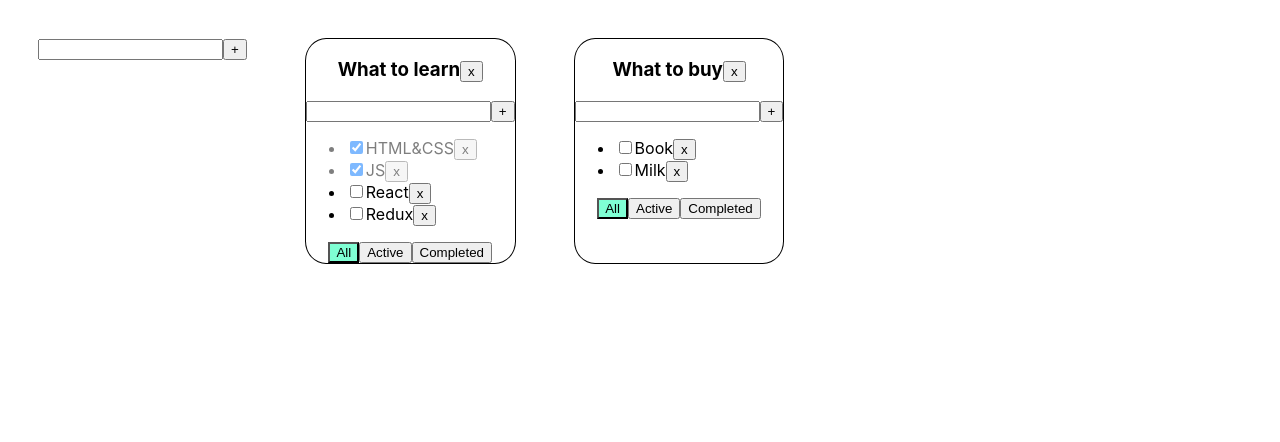
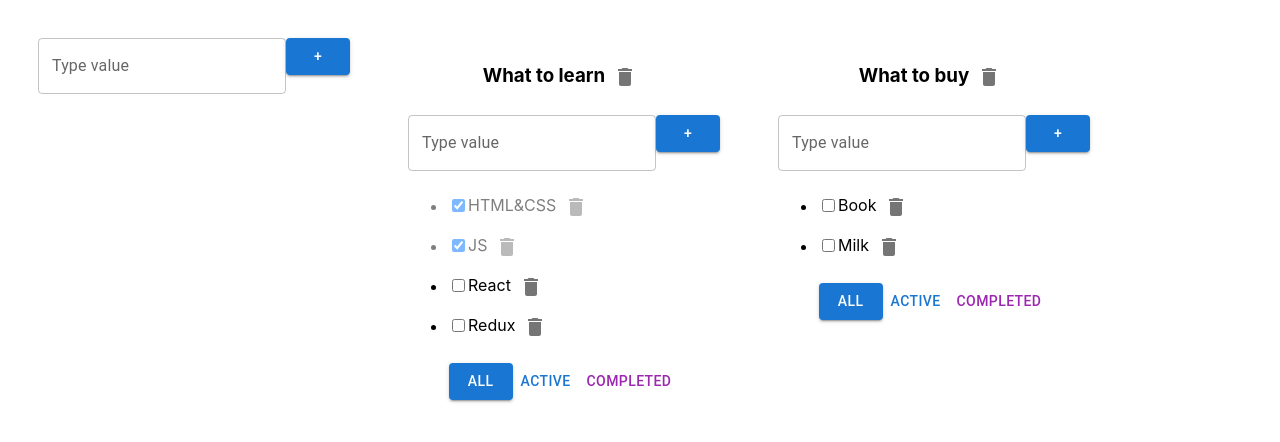
Before and after one commit to ViacheslavChistiakov/ToDoList, a React (Create React App) app: page / in a window 1280 px wide. Shown: the top 442 px of the page. Built offline with nearby package versions, Linux system fonts and the light colour scheme.

Commit message:
UI design path first

```diff
--- a/package.json
+++ b/package.json
@@ -3,6 +3,11 @@
   "version": "0.1.0",
   "private": true,
   "dependencies": {
+    "@emotion/react": "^11.11.1",
+    "@emotion/styled": "^11.11.0",
+    "@fontsource/roboto": "^5.0.8",
+    "@mui/icons-material": "^5.14.12",
+    "@mui/material": "^5.14.12",
     "@testing-library/jest-dom": "^5.16.5",
     "@testing-library/react": "^13.4.0",
     "@testing-library/user-event": "^13.5.0",
--- a/src/App.css
+++ b/src/App.css
@@ -9,11 +9,6 @@
 
 
 
-.firstSector {
-  border: solid 1px;
-  border-radius: 10%;
-  border-width: 100%;
-}
 
 .firstSector > h3 {
   text-align: center;
--- a/src/components/AddItemForm.tsx
+++ b/src/components/AddItemForm.tsx
@@ -1,3 +1,4 @@
+import { Button, TextField } from "@mui/material";
 import React, { ChangeEvent, KeyboardEvent, useState } from "react";
 
 type AddItemFormProps = {
@@ -26,13 +27,15 @@ type AddItemFormProps = {
 
   }
     return <div>
-            <input value={title}
+          <TextField value={title}
+          variant={"outlined"}
+          label={"Type value"}
            onChange={onNewTitleChangeHundler}
             onKeyPress={onKeyPressHundler}
-            className={error ? 'error' : ""}
+            error={!!error}
+            helperText={error}
             />
-          <button onClick={addTask}>+</button>
-          {error && <div className="error-message">{error}</div>}
+          <Button onClick={addTask} variant={"contained"} color={"primary"}>+</Button>
     </div>
  }
 
--- a/src/components/TodoList.tsx
+++ b/src/components/TodoList.tsx
@@ -2,6 +2,8 @@ import React, { ChangeEvent, ChangeEventHandler, KeyboardEvent, useState } from
 import { FillterValuesType } from "../App";
 import AddItemForm from "./AddItemForm";
 import EditableSpan from "./EditableSpan";
+import { Button, IconButton } from "@mui/material";
+import { Delete } from "@mui/icons-material";
 
 
 export type TaskType = {
@@ -43,7 +45,9 @@ export function TodoList(props: PropsType) {
     return (
       <div className="firstSector">
         <h3><EditableSpan title={props.title} onChange={changeToDoListTitle}/>
-        <button onClick={removeToDoList}>x</button>
+        <IconButton  onClick={removeToDoList}>
+            <Delete />
+    </IconButton>
         </h3>
            <AddItemForm  addItem={addTask} />
         <ul>
@@ -61,15 +65,17 @@ export function TodoList(props: PropsType) {
                     onChange={onChangeStatusHundler}
                     checked={t.isDone} />
               <EditableSpan  title={t.title} onChange={onChangeTitleHundler}/>
-              <button onClick={onRemoveHundler}>x</button>
+              <IconButton  onClick={onRemoveHundler}>
+                  <Delete />
+          </IconButton>
               </li>
           })
           }
         </ul>
         <div className="filter">
-          <button className={props.filter === 'all' ? "active-filter" : ""} onClick={onAllClickHundler}>All</button>
-          <button className={props.filter === 'active' ? "active-filter" : ""} onClick={onActiveClickHundler}>Active</button>
-          <button className={props.filter === 'completed' ? "active-filter" : ""} onClick={onCompletedClickHundler}>Completed</button>
+          <Button variant={props.filter === 'all' ? "contained" : "text"}  onClick={onAllClickHundler}>All</Button>
+          <Button color={"primary"} variant={props.filter === 'active' ? "contained" : "text"} onClick={onActiveClickHundler}>Active</Button>
+          <Button color={"secondary"} variant={props.filter === 'completed' ? "contained" : "text"} onClick={onCompletedClickHundler}>Completed</Button>
         </div>
       </div>
 
```
Also changed, not shown: 1 other file (tests, documents, lock files or other folders).
